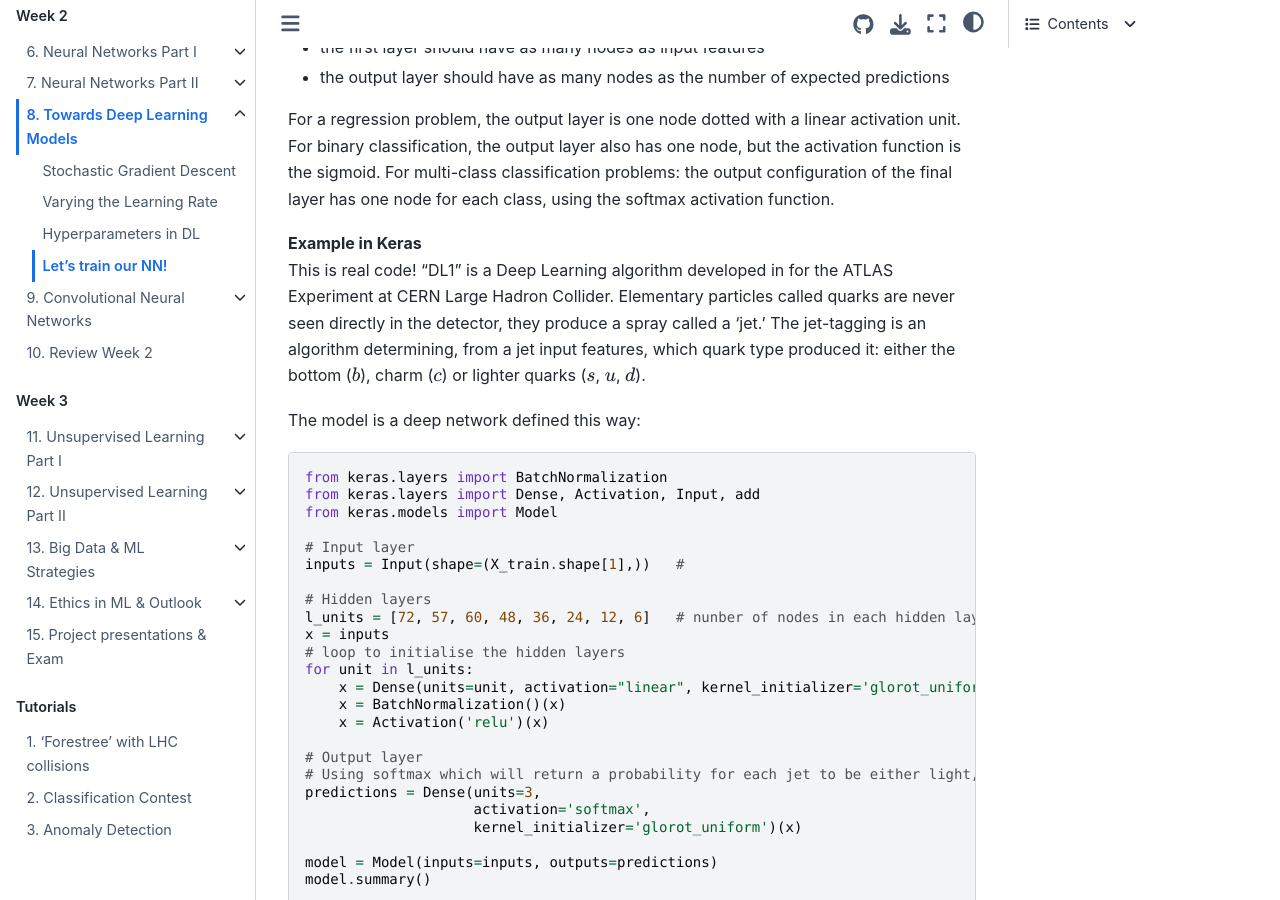
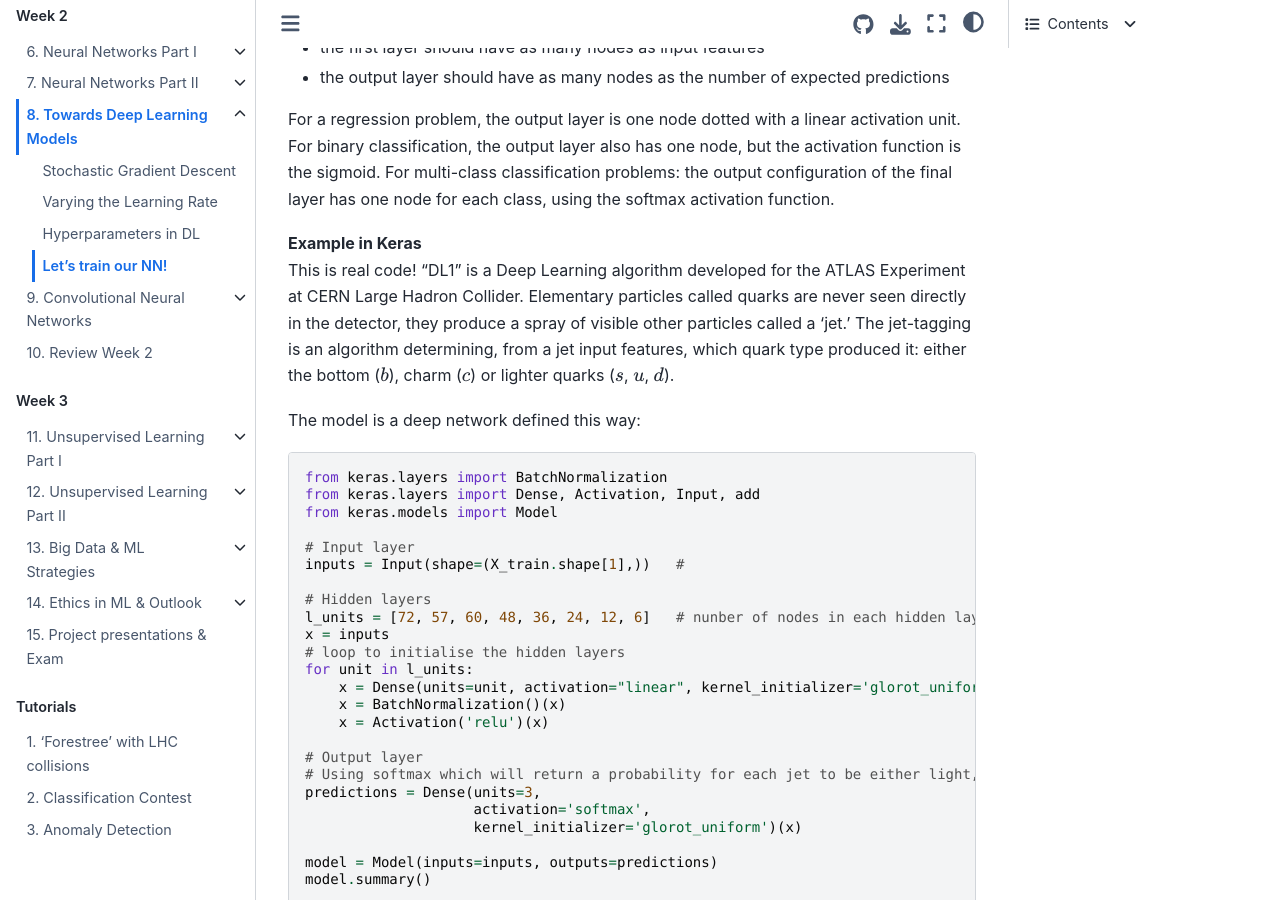
Before and after one commit to clairedavid/intro_to_ml, a Jupyter Book: the page built from week2/DL_trainNN.md, in a window 1280 px wide and 900 px high, scrolled down 10393 px. Built offline with Jupyter Book 1.0.4 settings and Sphinx 7.4.7 and the Sphinx Book theme 1.1.4, drawn with Linux system fonts in a browser that asks for light colours; pages that are not in the unit, such as notebooks, are missing from menus.

Commit message:
Typos BDT and DL

````diff
--- a/week2/DL_trainNN.md
+++ b/week2/DL_trainNN.md
@@ -260,7 +260,7 @@ For binary classification, the output layer also has one node, but the activatio
 For multi-class classification problems: the output configuration of the final layer has one node for each class, using the softmax activation function.
 
 __Example in Keras__
-This is real code! "DL1" is a Deep Learning algorithm developed in for the ATLAS Experiment at CERN Large Hadron Collider. Elementary particles called quarks are never seen directly in the detector, they produce a spray called a 'jet.'  The jet-tagging is an algorithm determining, from a jet input features, which quark type produced it: either the bottom ($b$), charm ($c$) or lighter quarks ($s$, $u$, $d$).
+This is real code! "DL1" is a Deep Learning algorithm developed for the ATLAS Experiment at CERN Large Hadron Collider. Elementary particles called quarks are never seen directly in the detector, they produce a spray of visible other particles called a 'jet.'  The jet-tagging is an algorithm determining, from a jet input features, which quark type produced it: either the bottom ($b$), charm ($c$) or lighter quarks ($s$, $u$, $d$).
 
 The model is a deep network defined this way:
 
@@ -291,6 +291,7 @@ model = Model(inputs=inputs, outputs=predictions)
 model.summary()
 ```
 <sub>Credit: Manuel Guth</sub>
+
 The input layer contains the feature (recall that `.shape[1]` returns the number of columns, i.e. features). The `l_units` list was obtained by trials and errors. 'Dense' for the hidden layers means the regular deeply connected neural network layer. Their non-linear activation function is ReLU. The output layer contains 3 nodes as there are 3 classes: $b$-jets, $c$-jets and light-jets. The weight initialization is done via the Glorot-Uniform, as we saw in the Section {ref}`NN2_init:Xavier`.
 
 __Example in PyTorch__
````
Also changed, not shown: week1/BDTs_def.md (+1 -1 lines).
